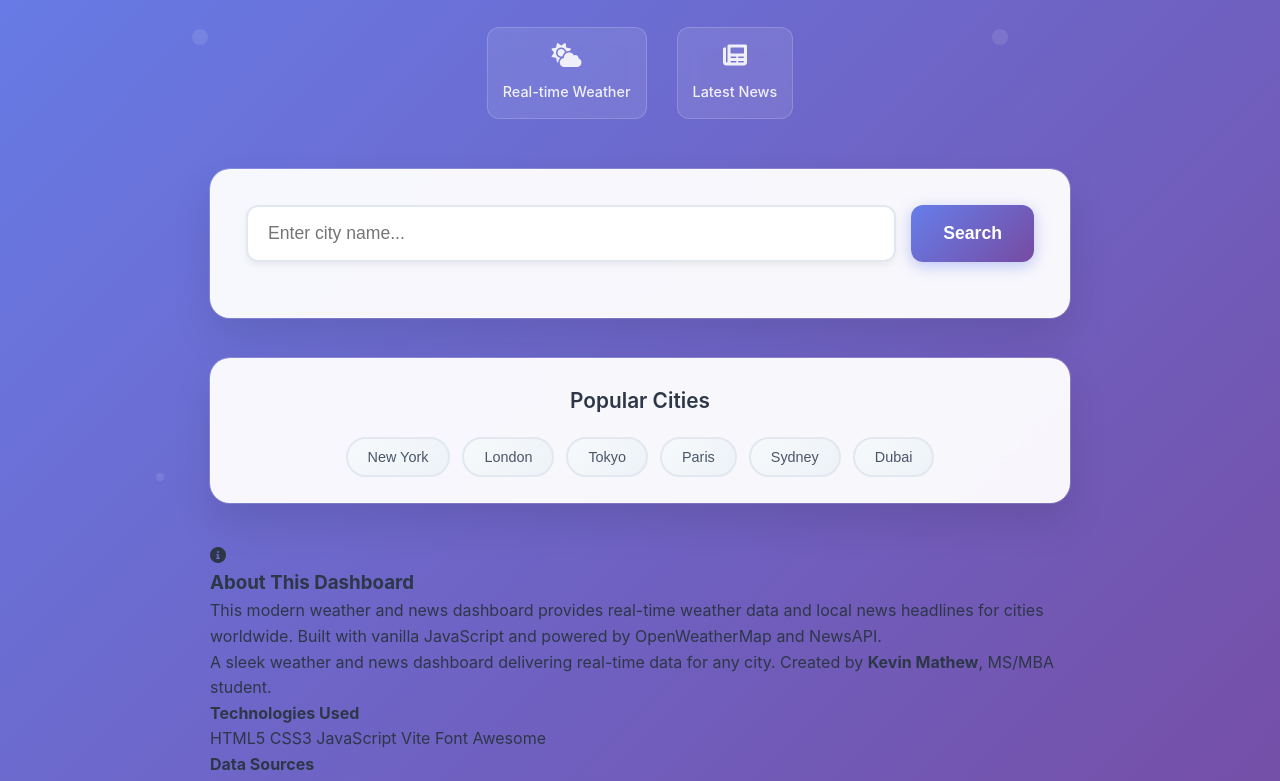
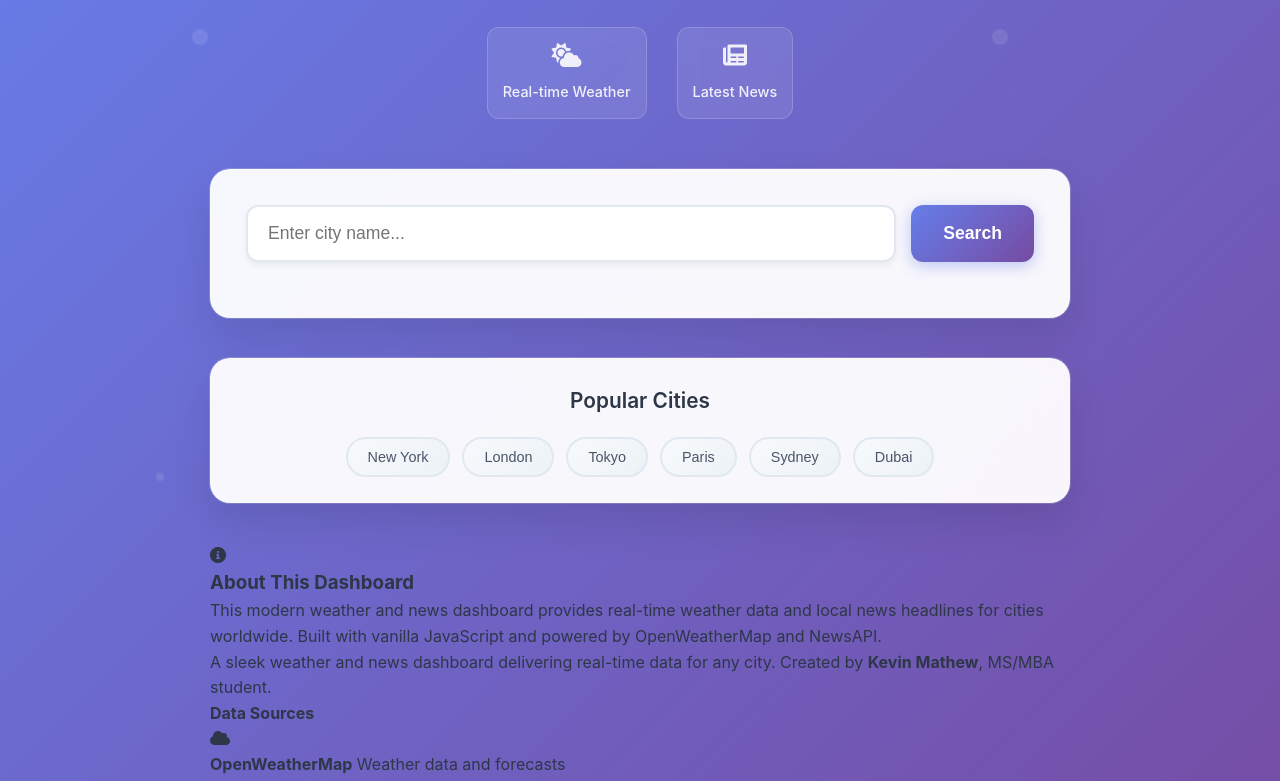
Before and after one commit to kmathew30/cs1060-kmathew30-hw1, a website built with Vite: page index.html in a window 1280 px wide. Shown: the part 163-944 px from the top of the page. Built offline with nearby package versions, Linux system fonts and the light colour scheme.

Commit message:
Remove Technologies Used Section

```diff
--- a/index.html
+++ b/index.html
@@ -120,17 +120,6 @@
             <p>This modern weather and news dashboard provides real-time weather data and local news headlines for cities worldwide. Built with vanilla JavaScript and powered by OpenWeatherMap and NewsAPI.</p>
             <p>A sleek weather and news dashboard delivering real-time data for any city. Created by <strong>Kevin Mathew</strong>, MS/MBA student.</p>
 
-            <div class="tech-stack">
-              <h4>Technologies Used</h4>
-              <div class="tech-badges">
-                <span class="tech-badge">HTML5</span>
-                <span class="tech-badge">CSS3</span>
-                <span class="tech-badge">JavaScript</span>
-                <span class="tech-badge">Vite</span>
-                <span class="tech-badge">Font Awesome</span>
-              </div>
-            </div>
-
             <div class="api-info">
               <h4>Data Sources</h4>
               <div class="api-sources">
```
